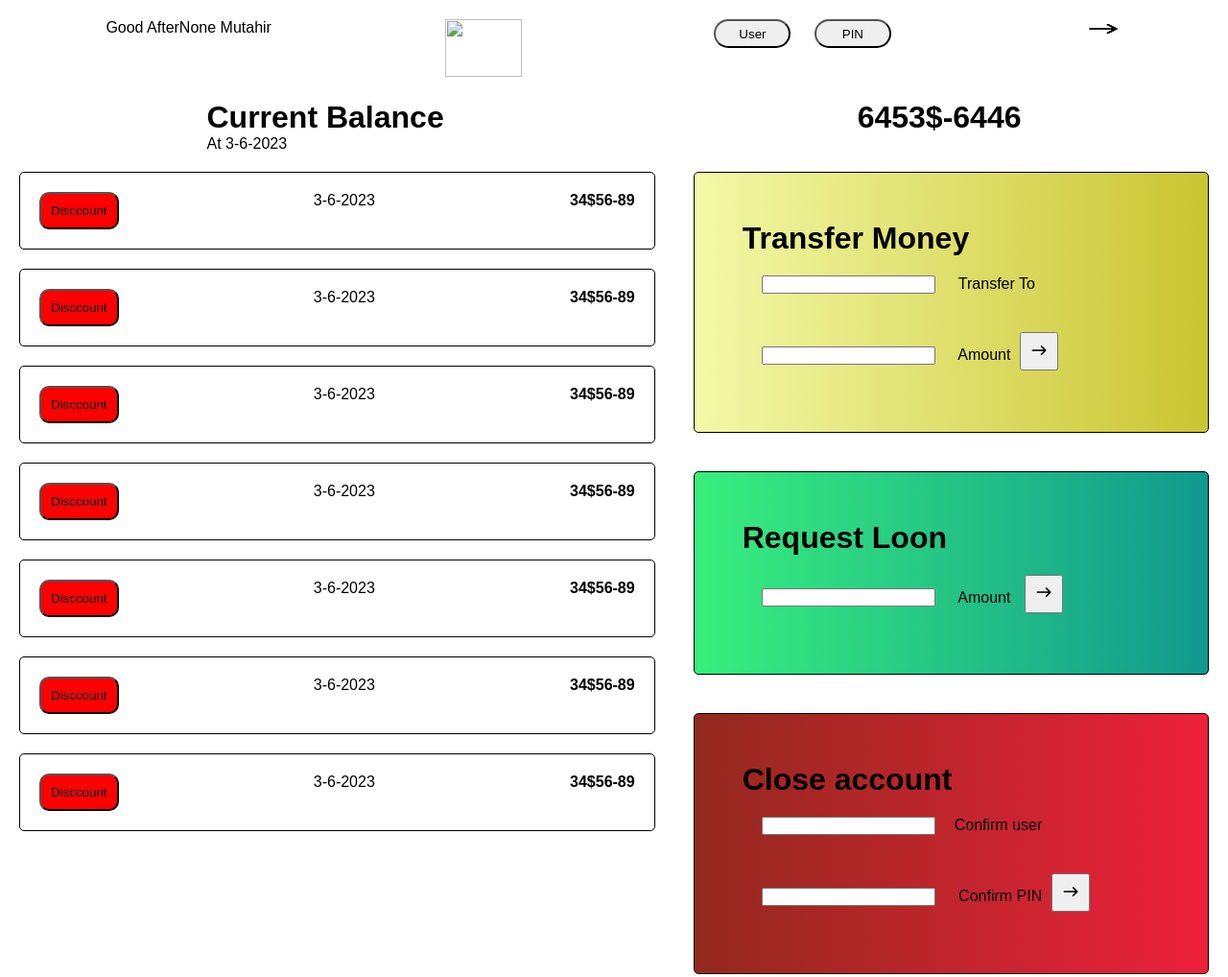
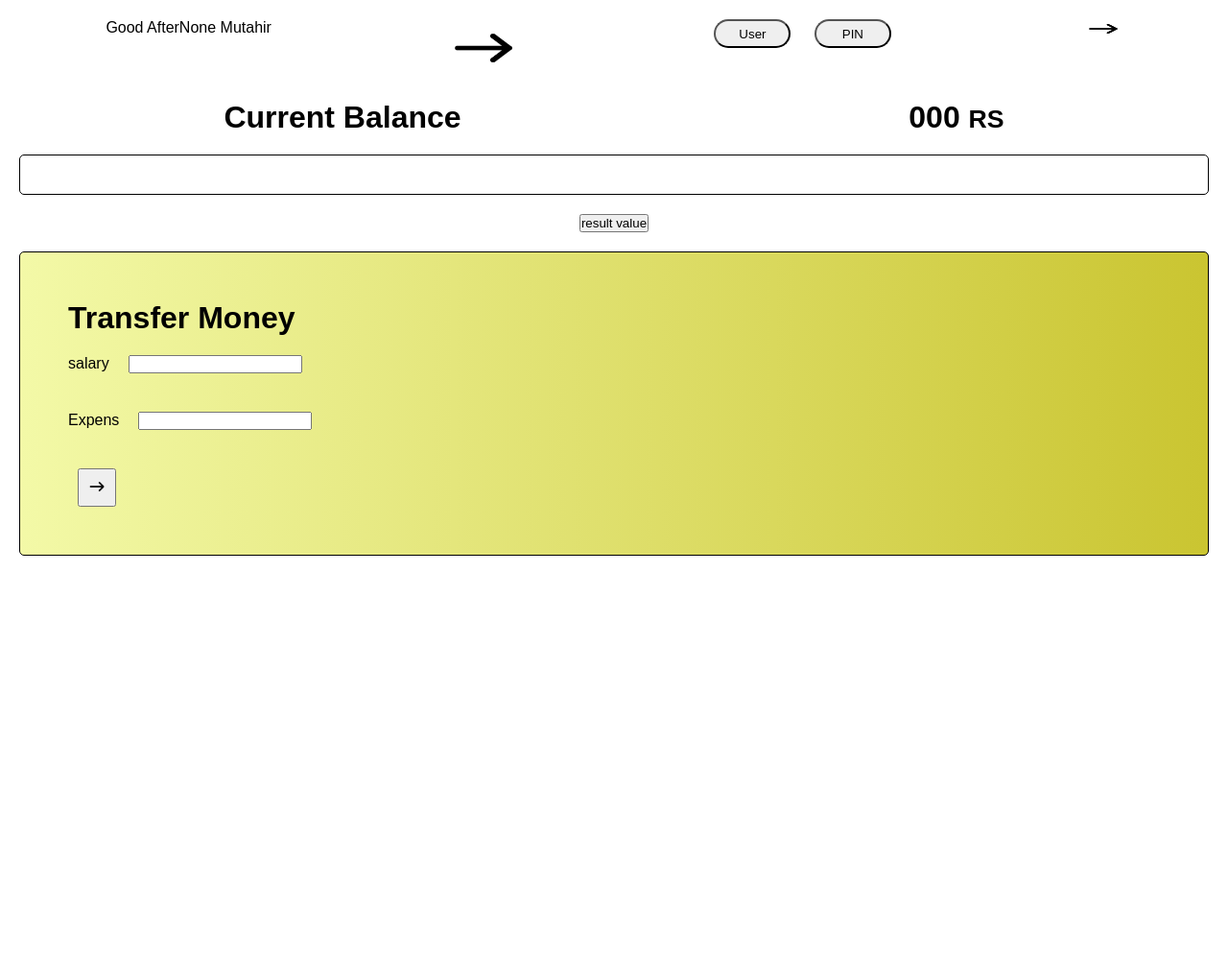
Before and after one commit to MRMutahir/Totalvalue, a plain HTML site: page index.html in a window 1280 px wide. Shown: the whole page at 96% size. After the commit the page ends 800 px from the top, so only its background shows below. Drawn offline with Linux system fonts and the light colour scheme.

Commit message:
simple curent blance

```diff
--- a/index.css
+++ b/index.css
@@ -29,13 +29,15 @@
 }
 
 .buttom {
-    display: flex;
-    justify-content: space-around;
+    /* display: flex;
+    justify-content: space-around; */
     margin: 0 auto;
 }
 
-.ulBox {
-    width: 1000px;
+f #ulBox {
+    width: 80%;
+    margin: 40px;
+    line-height: 40px;
 }
 
 .buttom ul {
--- a/index.html
+++ b/index.html
@@ -14,22 +14,25 @@
         <div class="navChild child1">
             Good AfterNone Mutahir
         </div>
-        <div class="navChild child2"><img height="60px" width="80px" src="../../SMIT PracticeProject/Portfolio/img/logo2.png" alt=""></div>
+        <div class="navChild child2"><img height="60px" width="80px" src=" pic-removebg-preview.png" alt=""></div>
         <div class="navChild child3"><button>User</button> <button>PIN</button></div>
         <div class="navChild child4"> <span><img  height="20px" width="40px" src="./pic-removebg-preview.png" alt=""></span></div>
     </div>
     <div class="mainBox">
         <div class="boxitem1 boxItem">
             <h1>Current Balance</h1>
-            <p>At 3-6-2023</p>
+            <!-- <p>At 3-6-2023</p> -->
         </div>
         <div class="boxitem2 boxItem">
-            <h1> 6453$-6446</h1>
+            <h1 id="money">000 <small><b>RS</b></small></h1>
         </div>
     </div>
     <div class="buttom">
-        <div class="ulBox">
-            <ul>
+        <div>
+            <ul id="ulBox">
+            </ul>
+            <center><button id="sum" onclick="suM()">result value</button></center>
+            <!-- <ul>
                 <li><button>Disccount</button>
                     <p>3-6-2023</p>
                     <h4>34$56-89</h4>
@@ -78,18 +81,23 @@
                     <h4>34$56-89</h4>
                 </li>
 
-            </ul>
+            </ul> -->
         </div>
         <div class="totalvalue">
             <div class="valueBox" id="boxvalue1">
-                <h1>Transfer Money</h1> <input type="text" name="" id=""> Transfer To <input type="text" name="" id=""> Amount<button><img src="./pic-removebg-preview.png" alt="">
-                </button></div>
-            <div class="valueBox" id="boxvalue2">
+                <h1>Transfer Money</h1>
+                <div>salary<input type="text" name="" id="salary"> </div>
+                <div>Expens<input type="text" name="" id="Expens"> </div>
+                <button id="f_1_btn"><img src="./pic-removebg-preview.png" alt="">
+                </button>
+            </div>
+            <!-- <div class="valueBox" id="boxvalue2">
                 <h1>Request Loon</h1> <input type="text" name="" id=""> Amount <button><img src="./pic-removebg-preview.png" alt="">
                 </button></div>
             <div class="valueBox" id="boxvalue3">
                 <h1>Close account</h1> <input type="text" name="" id="">Confirm user <input type="text" name="" id=""> Confirm PIN<button><img src="./pic-removebg-preview.png" alt="">
-                </button></div>
+                </button>
+            </div> -->
         </div>
     </div>
 </body>
--- a/index.js
+++ b/index.js
@@ -0,0 +1,86 @@
+let ulBox = document.getElementById('ulBox');
+let f_1_btn = document.getElementById('f_1_btn').onclick = firstbtn;
+// let ulBox = document.getElementById('ulBox');
+// console.log(ulBox, salary, Expens);
+
+
+
+// function obj(sarly, expen) {
+//     let getamount = {
+//         Number: 1,
+//         salary: sarly,
+//         Expens: expen
+//             //  totalSum:
+
+//     }
+
+//     console.log(obj)
+//     firstbtn(salary, Expens)
+// }
+
+// let amountOj = {
+
+// }
+// console.log(amountOj)
+
+
+function firstbtn() {
+    let salary = Number(document.getElementById('salary').value)
+    let Expens = Number(document.getElementById('Expens').value)
+    console.log(salary, Expens)
+    let amountOj = (salry, Expns) => {
+        totalamount.push({
+            s_value: salry,
+            f_value: Expns
+        })
+        console.log(totalamount)
+    }
+    amountOj(salary, Expens)
+
+    li.innerText = totalamount[0].f_value;
+    li_2.innerText = totalamount[0].s_value;
+    console.log(totalamount[0].f_value)
+    console.log(totalamount[0].s_value)
+    let date_s = new Date().toLocaleString()
+    let span = document.createElement('span')
+    let span_2 = document.createElement('span')
+    span_2.innerHTML = date_s
+    console.log(span)
+    console.log(span_2)
+    span.innerHTML = date_s
+    li.appendChild(span);
+    li_2.appendChild(span_2);
+    // suM()
+}
+let totalamount = [];
+let li = document.createElement('li');
+ulBox.appendChild(li);
+let li_2 = document.createElement('li');
+ulBox.appendChild(li_2);
+
+
+
+function suM() {
+    let money = document.getElementById('money');
+    let calculate = totalamount[0].s_value - totalamount[0].f_value
+    console.log(calculate)
+    money.innerText = calculate
+        // console.log(span)
+        // a.appendChild(li)
+
+
+}
+
+
+// let a = firstbtn(salary.value, Expens.value)
+// console.log(a)
+
+// console.log(totalamount.join(' '))
+// console.log(totalamount[0])
+// li.innerText = totalamount.filter(a => {
+//         console.log(a)
+//     })
+// totalamount.toLocaleString('');
+// console.log(totalamount)
+// li.innerHTML = totalamount.join()
+// console.log(totalamount)
```
